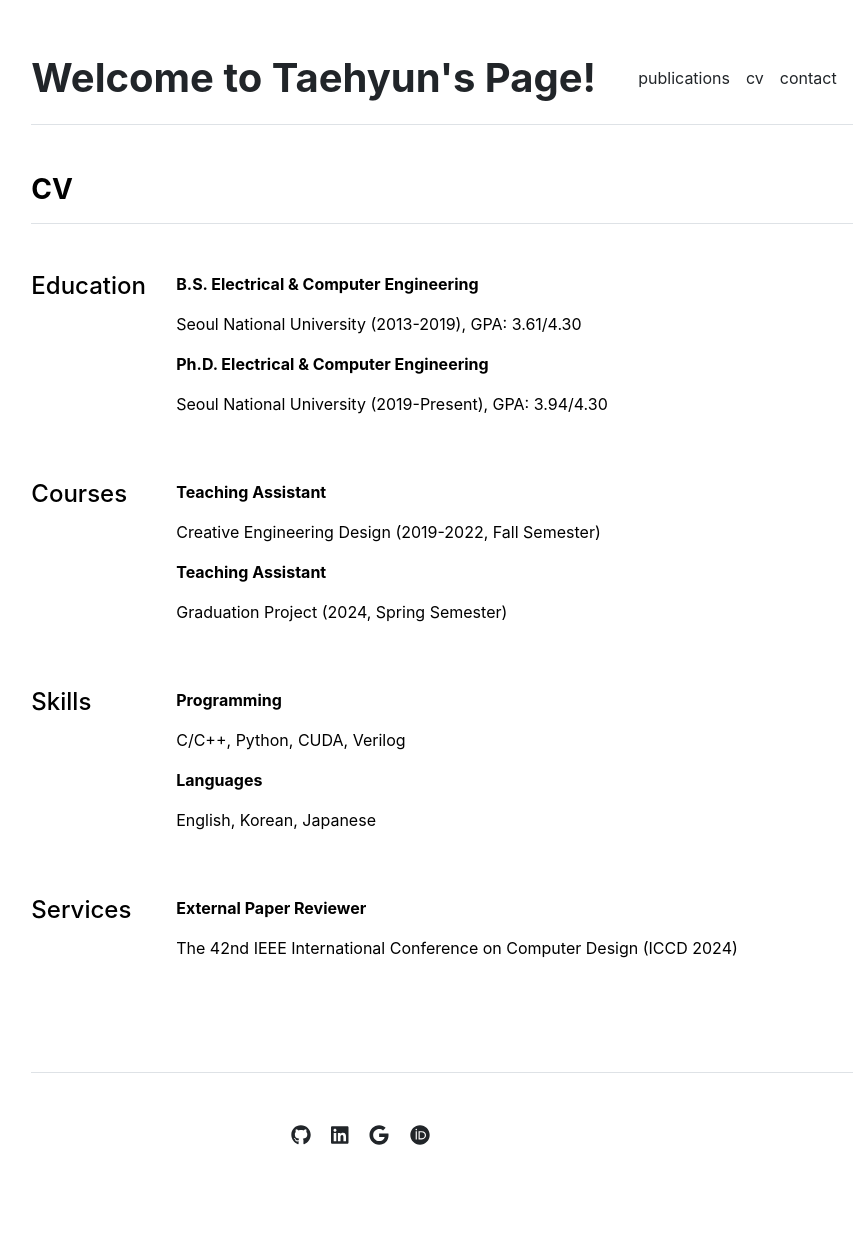
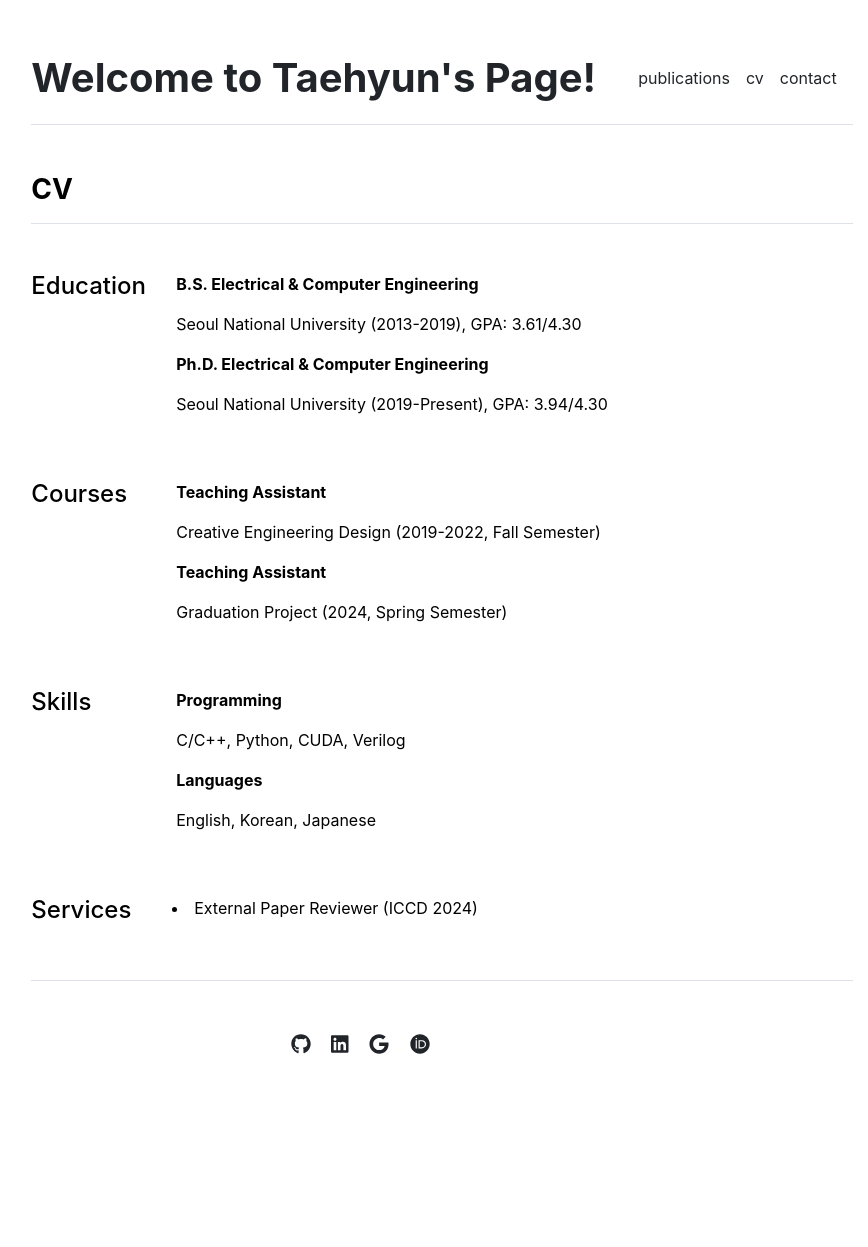
Before and after one commit to taehyunzzz/taehyunzzz.github.io, a Jekyll site: the page built from cv.md, in a window 1280 px wide. Shown: the whole page, without its empty margins (198-1066 px from the left). Built offline with Jekyll 4.4.1, drawn with Linux system fonts in a browser that asks for light colours; after the commit the page ends 1155 px from its top, so only the background shows below that.

Commit message:
DEBUG: test80

```diff
--- a/_data/cv/services.yml
+++ b/_data/cv/services.yml
@@ -1,2 +1 @@
-- title: "External Paper Reviewer"
-  description: "The 42nd IEEE International Conference on Computer Design (ICCD 2024)"
+- entry: "External Paper Reviewer (ICCD 2024)"
--- a/_layouts/cv.html
+++ b/_layouts/cv.html
@@ -48,14 +48,13 @@ layout: default
     </div>
 
     <!-- Professional Services -->
-    <div class="row g-5 mb-5">
+    <div class="row">
       <div class="col-md-2">
         <h4>Services</h4>
       </div>
       <div class="col-lg-10">
         {% for section in site.data.cv.services %}
-          <p class="fw-bold">{{ section.title }}</p>
-          <p>{{ section.description }}</p>
+          <li>{{ section.entry }}</li>
         {% endfor %}
       </div>
     </div>
```
